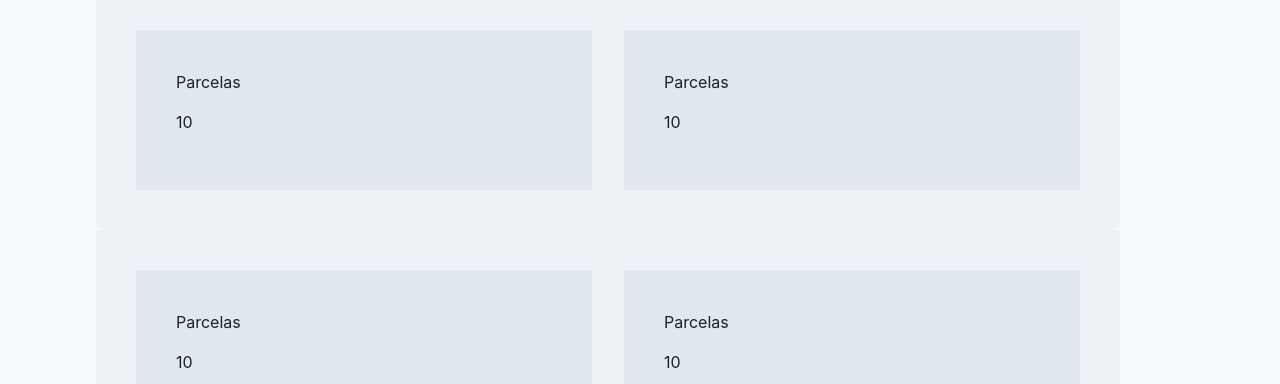
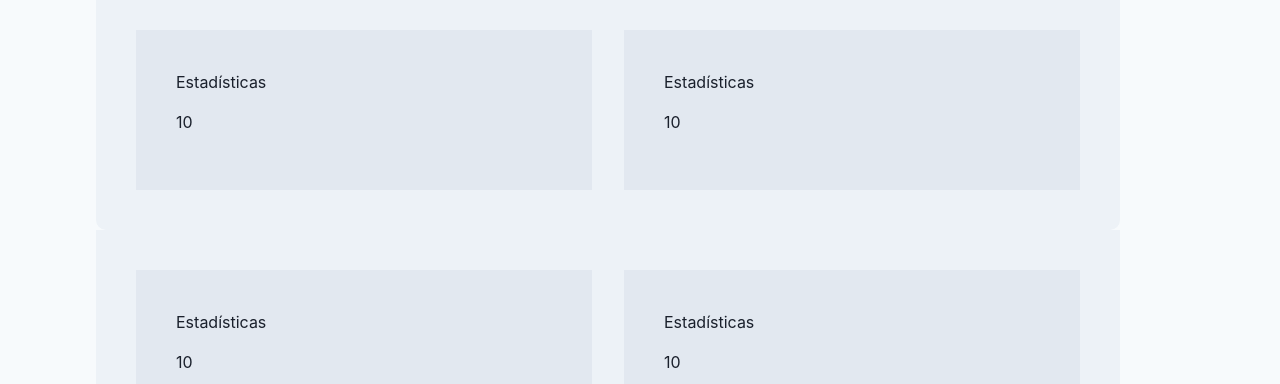
Before and after one commit to Olstertecn11/RegdesAdmin, a React (Vite) app: page /Dashboard in a window 1280 px wide. Shown: the part 240-624 px from the top of the page. Built offline with nearby package versions, Linux system fonts and the light colour scheme; sample sign-in values are in the browser's storage.

Commit message:
quitando cosas innecesarias

```diff
--- a/src/components/common/Sidebar.jsx
+++ b/src/components/common/Sidebar.jsx
@@ -156,6 +156,7 @@ const Sidebar = ({ toggleSidebar }) => {
           </AccordionItem>
 
 
+          {/*
           <AccordionItem border='none' mt={2} color='teal.600'>
             <AccordionButton>
               <Box flex="1" textAlign="left" display="flex" alignItems="center">
@@ -189,7 +190,7 @@ const Sidebar = ({ toggleSidebar }) => {
               </Button>
 
             </AccordionPanel>
-          </AccordionItem>
+          </AccordionItem>*/}
 
           <AccordionItem border='none' mt={2} color='teal.600'>
             <AccordionButton>
@@ -200,6 +201,7 @@ const Sidebar = ({ toggleSidebar }) => {
               <AccordionIcon />
             </AccordionButton>
             <AccordionPanel pb={4}>
+              {/*}
               <Button
                 onClick={() => tealirect('/admin/view-parcels')}
                 variant="ghost"
@@ -217,7 +219,7 @@ const Sidebar = ({ toggleSidebar }) => {
                 w="100%"
               >
                 Tipos Uvas
-              </Button>
+              </Button>*/}
             </AccordionPanel>
           </AccordionItem>
         </Accordion>
--- a/src/pages/admin/Home.jsx
+++ b/src/pages/admin/Home.jsx
@@ -11,12 +11,12 @@ const Home = () => {
 
       <Flex justifyContent={'center'} gap={'2rem'} flexDir={'row'} w='80vw' bg='gray.100' p={10} borderRadius={'10px'}>
         <Box w={'50%'} bg='gray.200' p={10}>
-          <Text>Parcelas</Text>
+          <Text>Estadísticas</Text>
           <Text>10</Text>
         </Box>
 
         <Box w={'50%'} bg='gray.200' p={10}>
-          <Text>Parcelas</Text>
+          <Text>Estadísticas</Text>
           <Text>10</Text>
         </Box>
       </Flex>
@@ -24,12 +24,12 @@ const Home = () => {
 
       <Flex justifyContent={'center'} gap={'2rem'} flexDir={'row'} w='80vw' bg='gray.100' p={10} >
         <Box w={'50%'} bg='gray.200' p={10}>
-          <Text>Parcelas</Text>
+          <Text>Estadísticas</Text>
           <Text>10</Text>
         </Box>
 
         <Box w={'50%'} bg='gray.200' p={10}>
-          <Text>Parcelas</Text>
+          <Text>Estadísticas</Text>
           <Text>10</Text>
         </Box>
       </Flex>
```
